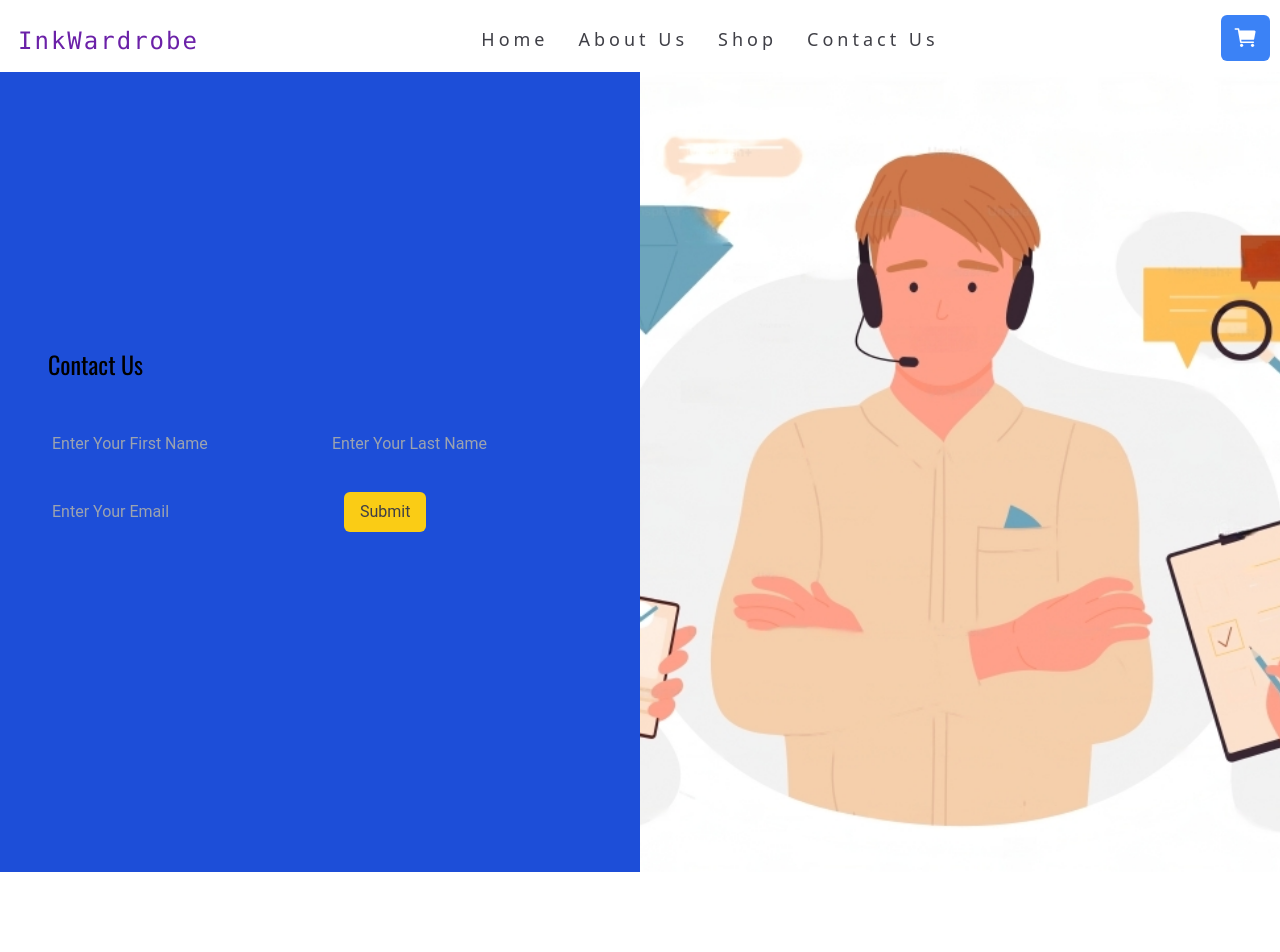
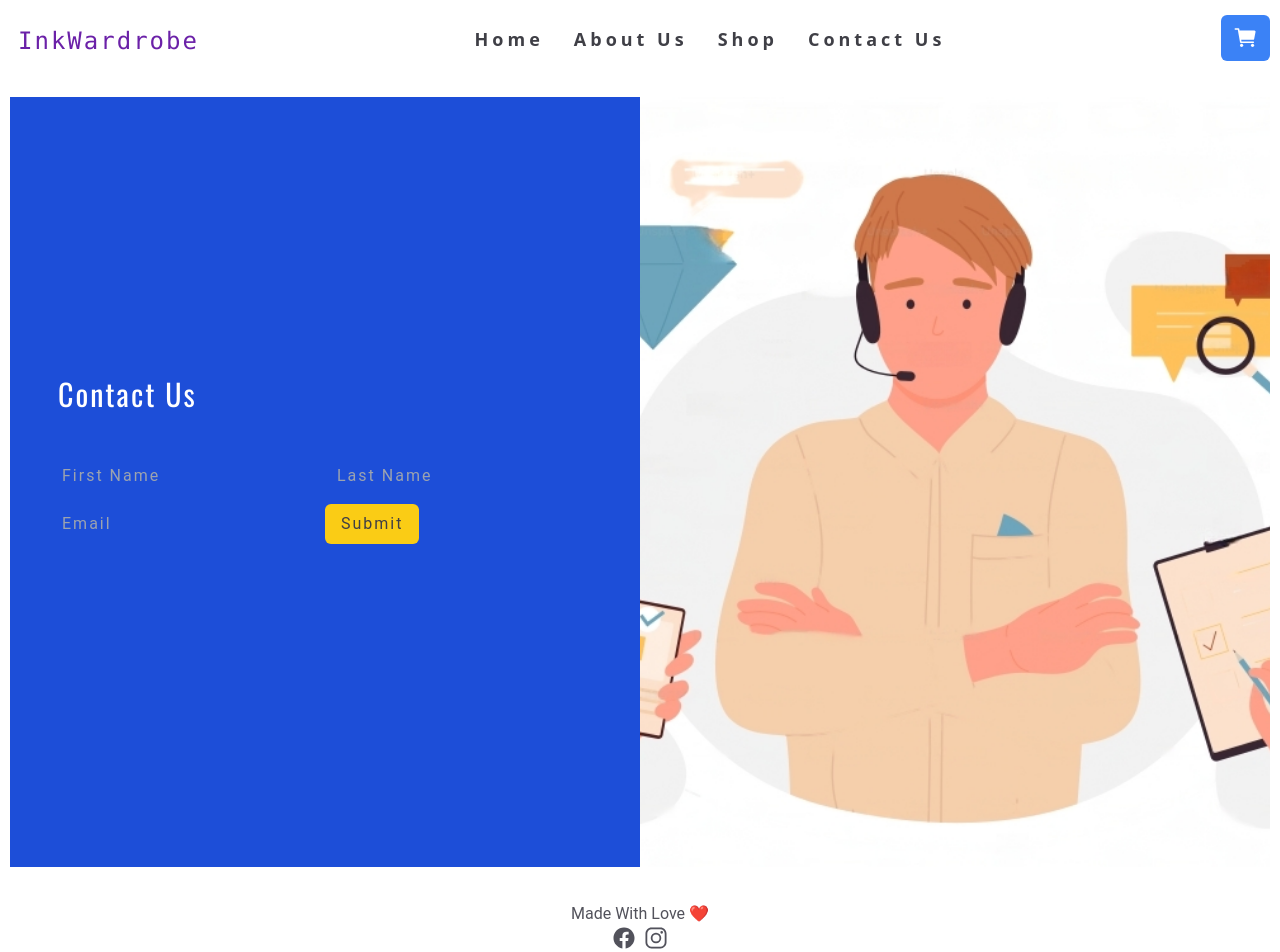
Before and after one commit to mirza-zain/E-Commerce-Store, a React (Create React App) app: page /contact in a window 1280 px wide. Shown: the top 952 px of the page. Before the commit the page ends 872 px from the top, so only its background shows below. Built offline with nearby package versions, Linux system fonts and the light colour scheme.

Commit message:
Footer Updated

```diff
--- a/src/App.jsx
+++ b/src/App.jsx
@@ -4,6 +4,7 @@ import Navbar from './components/Navbar';
 import Home from './routes/Home';
 import About from './routes/About';
 import Contact from './routes/Contact';
+import Footer from './components/Footer';
 
 function App() {
   return (
@@ -22,7 +23,7 @@ function App() {
         <Route path="/product-details" element={<ProductDetails/>} /> */}
 
       </Routes>
-      {/* <Footer/> */}
+      <Footer />
    </Router>
     </>
   );
--- /dev/null
+++ b/src/components/Footer.jsx
@@ -0,0 +1,20 @@
+import React from 'react'
+
+const Footer = () => {
+  return (
+    <>
+      <footer>
+        <div className='bg-white text-zinc-600 p-5 text-center'>
+            <h2>Made With Love ❤️</h2>
+            <div className=''>
+            <a className='p-1 text-2xl text-zinc-600 hover:text-purple-700 ease-in duration-300' rel='noreferrer' href='https://www.facebook.com/profile.php?id=61559195168021' target="_blank"><ion-icon name="logo-facebook"></ion-icon></a>
+            <a className='p-1 text-2xl text-zinc-600 hover:text-purple-700 ease-in duration-300' rel='noreferrer' href='https://www.instagram.com/inkwardrobe.official/' target="_blank"><ion-icon name="logo-instagram"></ion-icon></a>
+            </div>
+          <p>&copy; 2024 InkWardrobe. All Rights Reserved.</p>
+        </div>
+      </footer>
+    </>
+  )
+}
+
+export default Footer
--- a/src/components/Navbar.jsx
+++ b/src/components/Navbar.jsx
@@ -16,7 +16,7 @@ const Navbar = () => {
         <div id='left-nav'>
           <a className='text-purple-800 text-2xl font-mono' href='/'>InkWardrobe</a>
         </div>
-        <div id='middle-nav'>
+        <div className='text-lg font-bold' id='middle-nav'>
           <a className='font-sans hover:text-purple-700 text-zinc-700' href='/home'>Home</a>
           <a className='font-sans hover:text-purple-700 text-zinc-700' href='/about'>About Us</a>
           <a className='font-sans hover:text-purple-700 text-zinc-700' href='/shop'>Shop</a>
@@ -24,8 +24,8 @@ const Navbar = () => {
         </div>
         <div id='right-nav'>
             <a className="bg-blue-500 rounded-md pt-2 py-1 px-3 hover:bg-purple-600 text-white" href='/cart'><ion-icon name="cart"></ion-icon></a>
-            <button onClick={handleMenuClick} style={{display: menuOpen ? 'none' : 'flex'}}><ion-icon id="open" name="menu"></ion-icon></button>
-            <button id="close" onClick={handleCloseClick} style={{display: menuOpen ? 'flex' : 'none'}}><ion-icon name="close"></ion-icon></button>
+            <button className='duration-300 ease-in-out' onClick={handleMenuClick} style={{display: menuOpen ? 'none' : 'flex'}}><ion-icon id="open" name="menu"></ion-icon></button>
+            <button className='duration-300 ease-in-out' id="close" onClick={handleCloseClick} style={{display: menuOpen ? 'flex' : 'none'}}><ion-icon name="close"></ion-icon></button>
         </div>
     </div>
     <div id='mobile-nav' className='bg-slate-800 text-md text-white' style={{display: menuOpen ? 'flex' : 'none'}}>
--- a/src/routes/Contact.jsx
+++ b/src/routes/Contact.jsx
@@ -4,17 +4,17 @@ import "../stylesheets/cont.css";
 const Contact = () => {
   return (
     <>
-     <div id='contact-main' className='bg-zinc-600 max-w-full h-screen content-center flex'>
-        <div id="contact-left" className='bg-blue-700 w-1/2 h-screen content-center'>
-            <h1 className='text-2xl mx-12 font-["Oswald"]'>Contact Us</h1>
+     <div id='contact-main' className='container max-w-full h-svh flex'>
+        <div id="contact-left" className='bg-blue-700 w-1/2 text-white content-center'>
+            <h1 className='text-3xl mx-12 font-["Oswald"]'>Contact Us</h1>
             <form className='p-10 gap-5' method='post'>
-                <input className="w-1/2 p-3 outline-none bg-transparent" name='fname' type='text' placeholder='Enter Your First Name' />
-                <input className="w-1/2 p-3 outline-none bg-transparent" name='lname' type='text' placeholder='Enter Your Last Name' />
-                <input className='w-1/2 p-3 outline-none bg-transparent' name='email' type='email' placeholder='Enter Your Email' />
-                <input className='bg-yellow-400 rounded-md py-2 px-4 text-zinc-700 m-6' name='submit' type='submit' />
+                <input className="w-1/2 p-3 outline-none bg-transparent" name='fname' type='text' placeholder='First Name' />
+                <input className="w-1/2 p-3 outline-none bg-transparent" name='lname' type='text' placeholder='Last Name' />
+                <input className='w-1/2 p-3 outline-none bg-transparent' name='email' type='email' placeholder='Email' />
+                <input className='bg-yellow-400 rounded-md py-2 px-4 text-zinc-700 hover:bg-purple-600 duration-300 ease-in-out' name='submit' type='submit' />
             </form>
         </div>
-        <div id='contact-right' className='bg-yellow-500 w-1/2 h-screen'>
+        <div id='contact-right' className='w-1/2'>
             <img className='w-full h-full object-cover' src='../images/contact.png' alt='contact'/>
         </div>
      </div>
```
